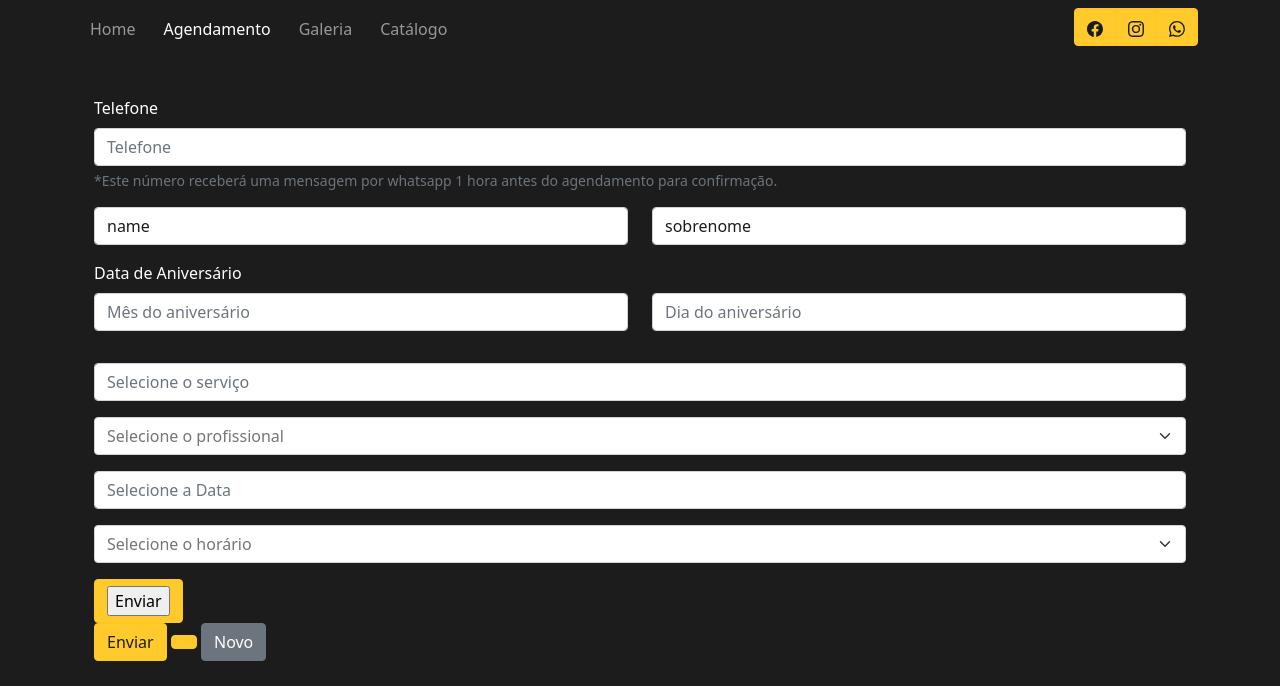
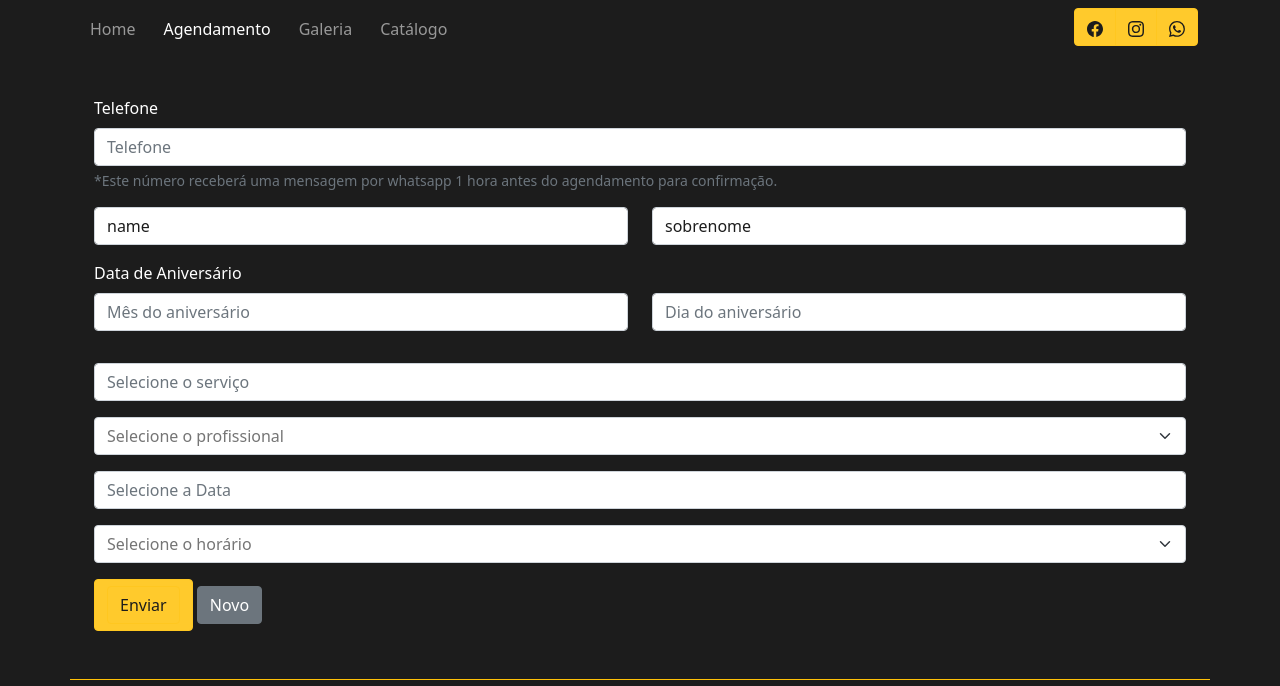
Before and after one commit to isapro77/Projeto_Integrador02, a Django app: page /agendamento in a window 1280 px wide. Shown: the top 686 px of the page. Run offline with Django 4.2, Linux system fonts and the light colour scheme; some libraries are stand-ins or nearby versions.

Commit message:
Version1.7

```diff
--- a/core/templates/agendamento.html
+++ b/core/templates/agendamento.html
@@ -189,22 +189,12 @@
                         <option value="17:00">17:00</option>
                     </datalist>
                 </div>
-                    <form>
-                        <a href="https://api.whatsapp.com/send?phone=5515996639577&text=Olá" class="btn btn-warning"
-                            target="_blank" >
-                        <input type="button" value="Enviar">
-                        </a>
-                    </form>
 
+           <a href="https://api.whatsapp.com/send?phone=5515996639577&text=Olá" class="btn btn-warning"
+                            target="_blank" > <button class="btn btn-warning" >Enviar</button>
+           </a>
 
-
-
-                    <input type="button" value="Enviar" class="btn btn-warning"    />
-                        <a href="https://api.whatsapp.com/send?phone=5515996639577&text=Olá" class="btn btn-warning"
-                            target="_blank">  </a>
-
-
-                     <input type="reset" value="Novo" class="btn btn-secondary"/>
+            <input type="reset" value="Novo" class="btn btn-secondary"/>
 
 
             </form>
```
